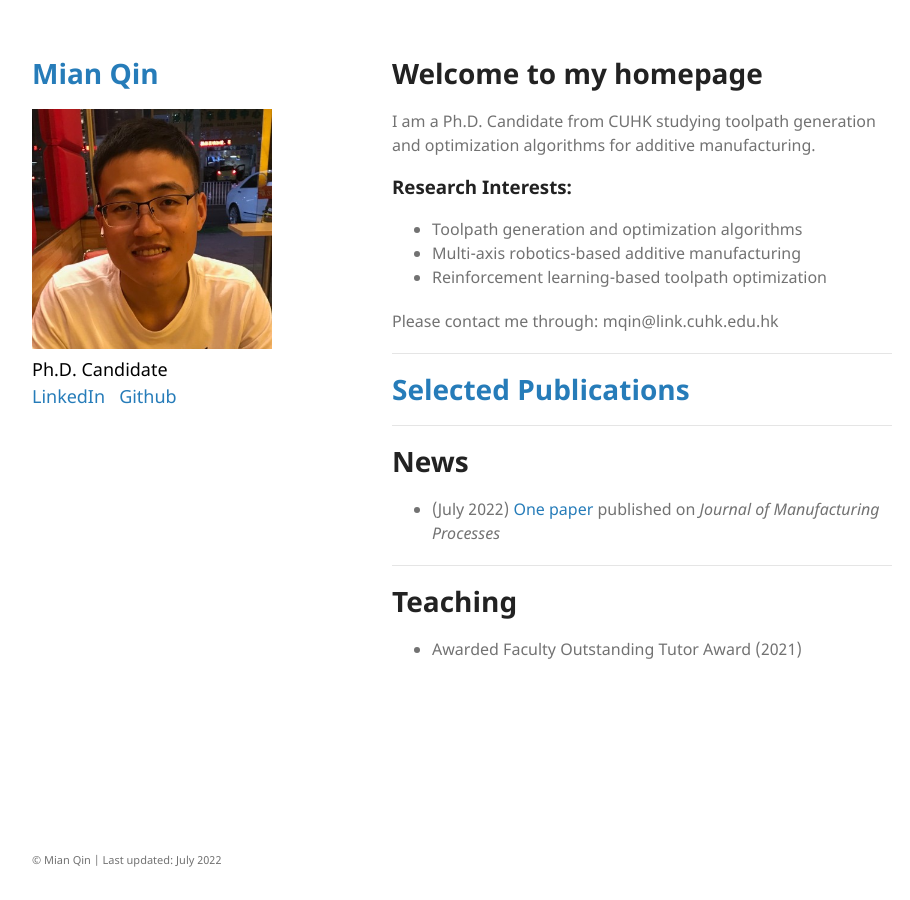
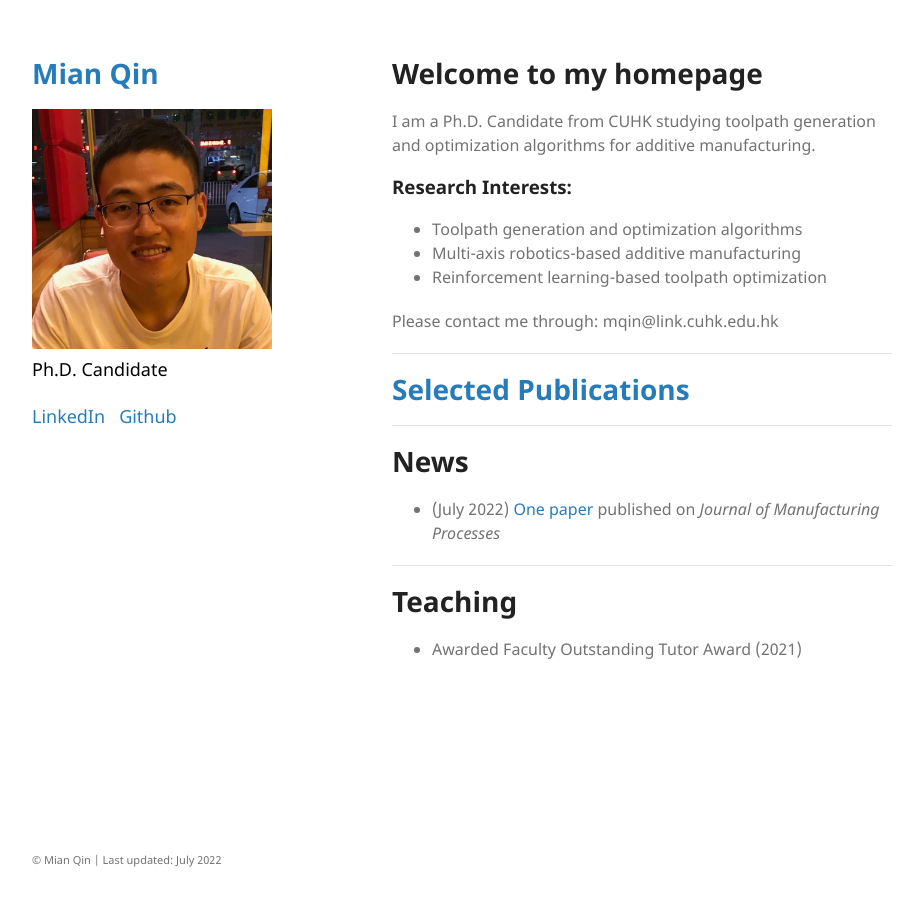
Before and after one commit to mqincuhk/mqincuhk.github.io, a Jekyll site: the page built from index.md, in a window 1280 px wide. Shown: the whole page, without its empty margins (178-1088 px from the left). Built offline with Jekyll 4.4.1, drawn with Linux system fonts in a browser that asks for light colours; a script that is not in the unit is left out; our own code applies the rules of GitHub Pages for plain Markdown files.

Commit message:
Update default.html

```diff
--- a/_layouts/default.html
+++ b/_layouts/default.html
@@ -22,8 +22,8 @@
 
         <p>{{ site.description | default: site.github.project_tagline }}
 
-        <br>
-        <a href="https://www.linkedin.com/in/mqin/" ><i class="fab fa-fw fa-reddit" aria-hidden="true"></i><span> LinkedIn &nbsp; </span></a>
+
+        <p><a href="https://www.linkedin.com/in/mqin/" ><i class="fab fa-fw fa-reddit" aria-hidden="true"></i><span> LinkedIn &nbsp; </span></a>
         <a href="https://github.com/mqin666" ><i class="fab fa-fw fa-reddit" aria-hidden="true"></i><span> Github </span></a>
 
 
```
